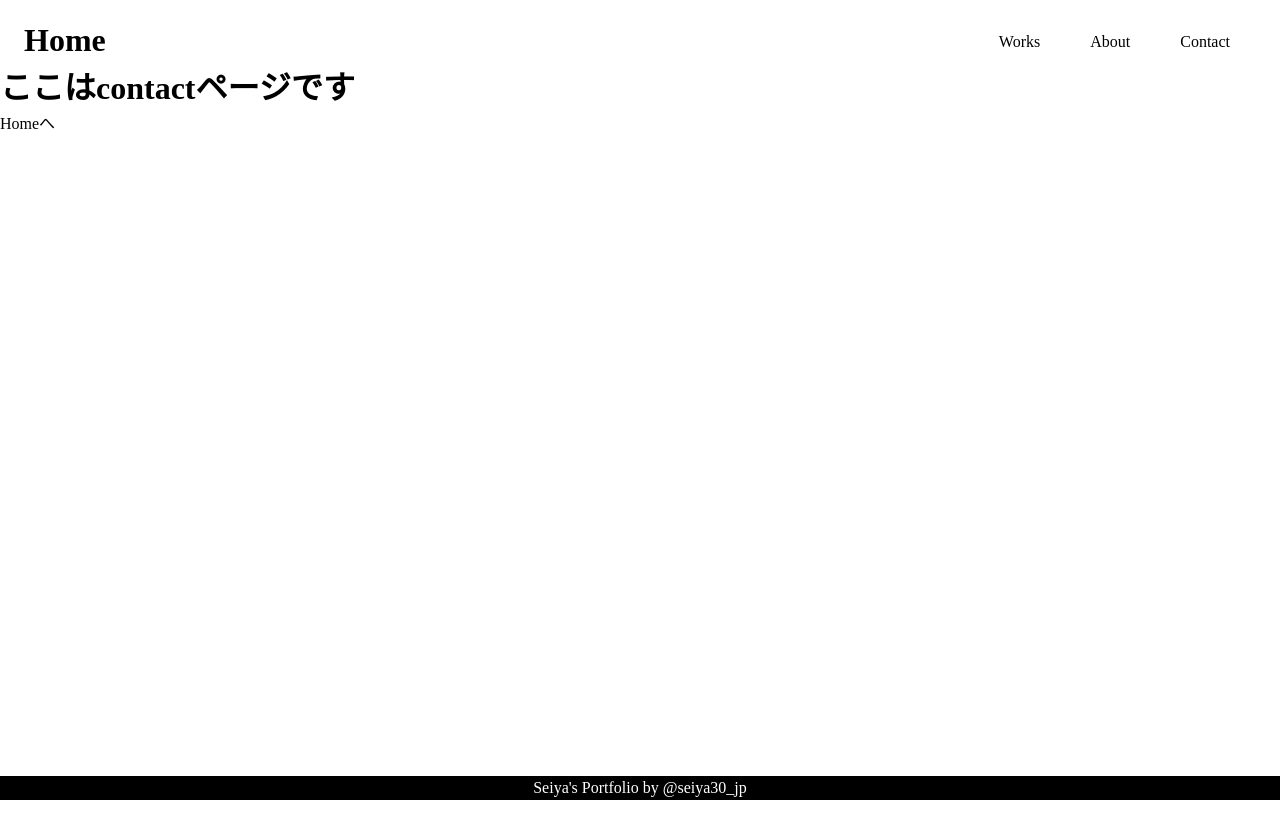
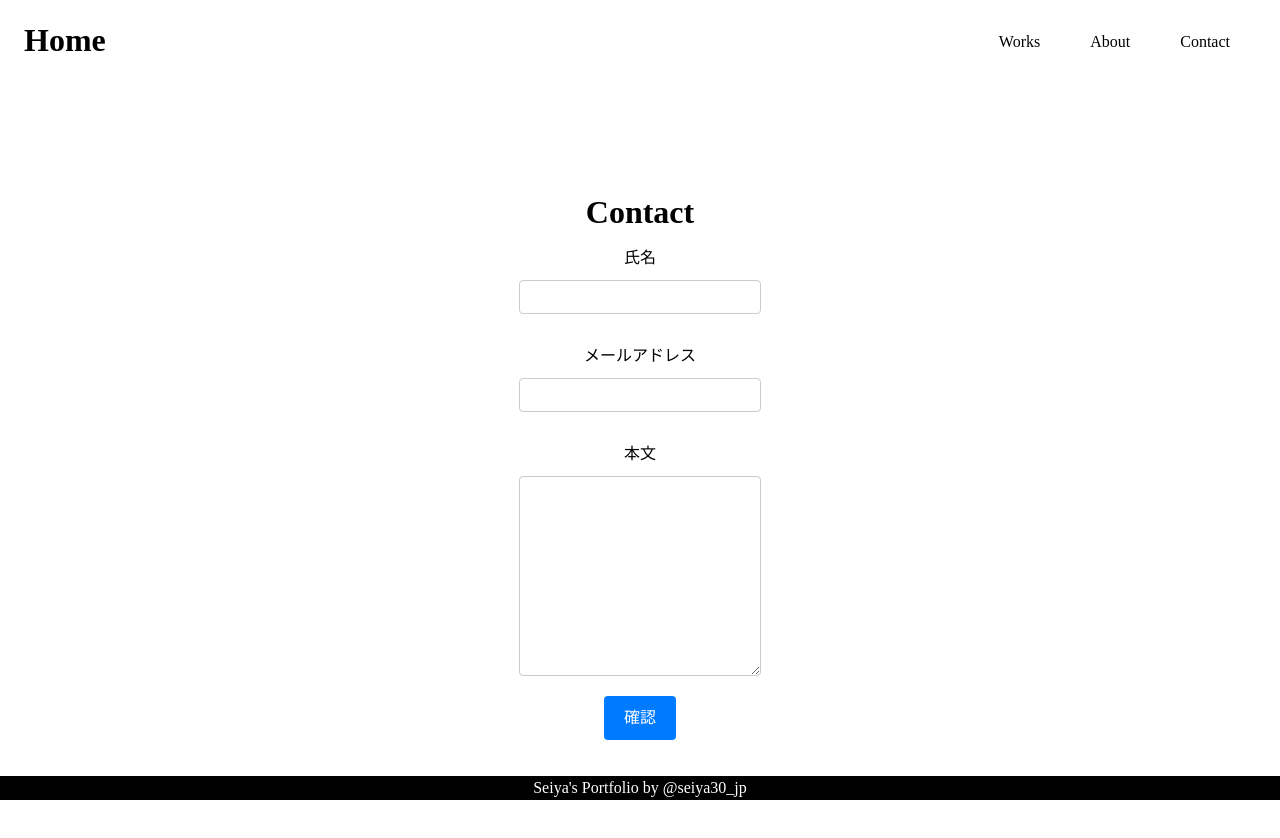
Before and after one commit to Seiya830/Portfolio, a Vue app: page /contact in a window 1280 px wide. Shown: the top 838 px of the page. Before the commit the page ends 800 px from the top, so only its background shows below. Built offline with nearby package versions, Linux system fonts and the light colour scheme.

Commit message:
contactページにマークアップ追加

```diff
--- a/src/views/ContactView.vue
+++ b/src/views/ContactView.vue
@@ -2,9 +2,66 @@
 
 <template>
   <div class="contact">
-    <h1>ここはcontactページです</h1>
-    <router-link to="/">Homeへ</router-link>
+    <h1>Contact</h1>
+
+    <form action="./contactform.php" method="post">
+      <label for="name">氏名</label>
+      <input type="text" name="fullname" value="" />
+      <label for="email">メールアドレス</label>
+      <input type="email" name="email" value="" />
+      <label for="content">本文</label>
+      <textarea name="message" id="" cols="" rows=""></textarea>
+      <input type="submit" name="confirm" value="確認" class="button" />
+    </form>
   </div>
 </template>
 
-<style></style>
+<style lang="scss">
+.contact {
+  display: flex;
+  flex-direction: column;
+  align-items: center;
+  justify-content: center;
+  height: 100vh;
+
+  form {
+    display: flex;
+    flex-direction: column;
+    align-items: center;
+    justify-content: center;
+
+    label {
+      display: block;
+      margin: 10px 0;
+    }
+
+    input[type="text"],
+    input[type="email"],
+    textarea {
+      margin-bottom: 20px;
+      padding: 4px 20px;
+      border: 1px solid #ccc;
+      border-radius: 4px;
+      font-size: 16px;
+      width: 100%;
+      max-width: 400px;
+    }
+
+    textarea {
+      height: 200px;
+      resize: vertical;
+      min-height: 100px;
+    }
+
+    input[type="submit"] {
+      background-color: #007bff;
+      color: #fff;
+      padding: 10px 20px;
+      border: none;
+      border-radius: 4px;
+      font-size: 16px;
+      cursor: pointer;
+    }
+  }
+}
+</style>
```
